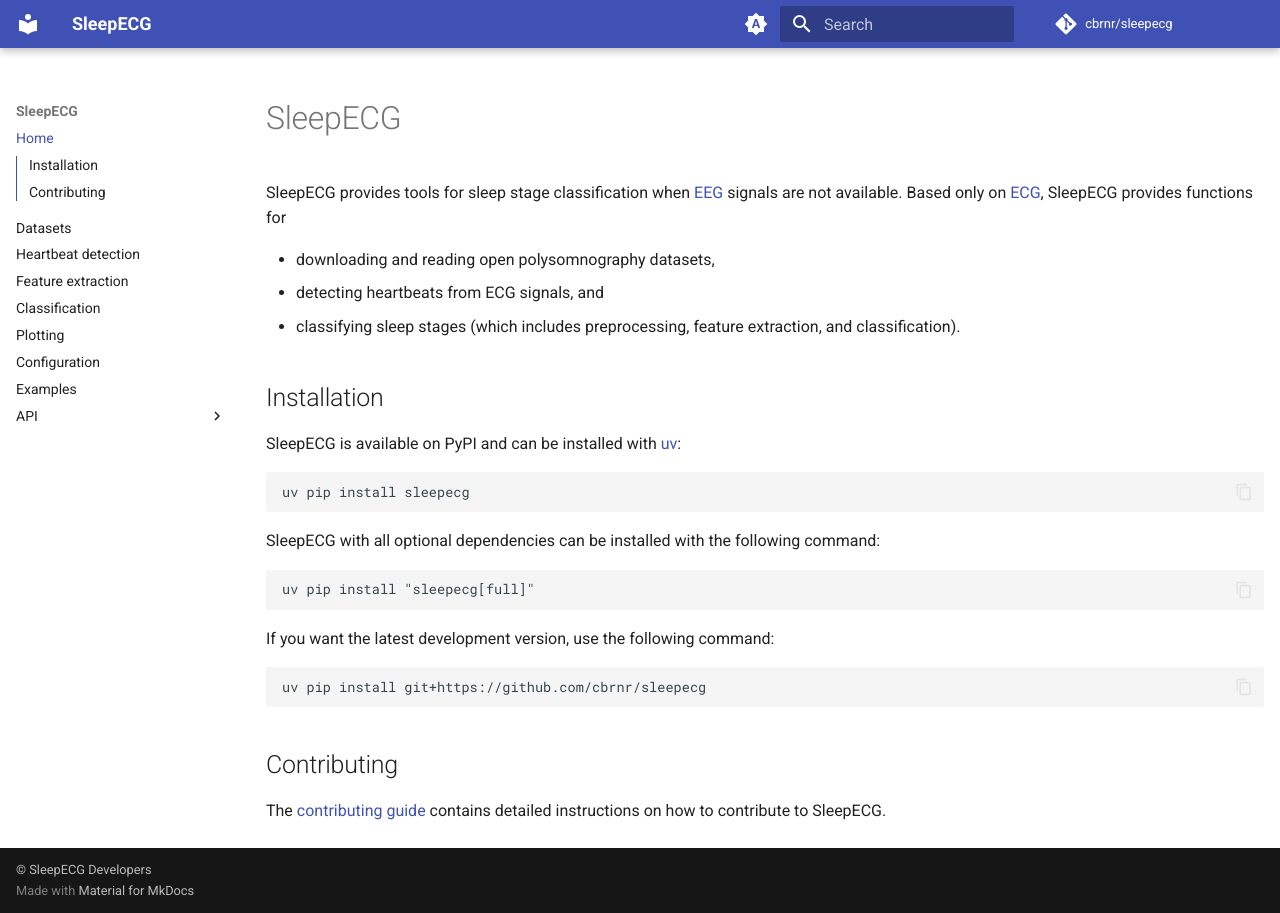
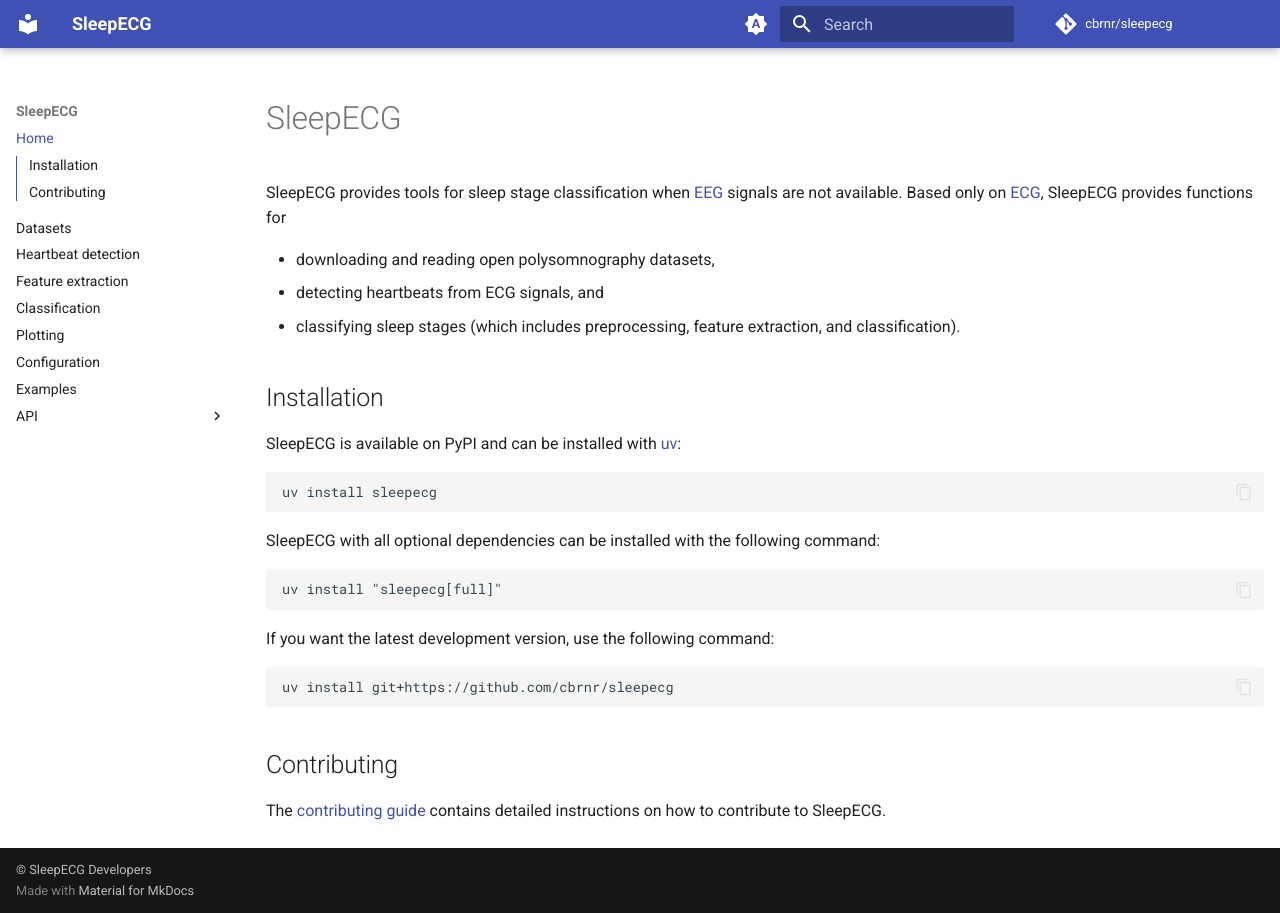
Before and after one commit to cbrnr/sleepecg, an MkDocs documentation site: the page built from docs/index.md, in a window 1280 px wide. Built offline with MkDocs 1.6.1 and Material for MkDocs 9.7.7, drawn with Linux system fonts in a browser that asks for light colours; comment, search, counter and statistics services are not loaded.

Commit message:
Use native uv commands instead of uv pip
Replace uv pip install with uv install in documentation and CI
configuration files.

````diff
--- a/docs/index.md
+++ b/docs/index.md
@@ -12,19 +12,19 @@
 SleepECG is available on PyPI and can be installed with [uv](https://docs.astral.sh/uv/):
 
 ```
-uv pip install sleepecg
+uv install sleepecg
 ```
 
 SleepECG with all optional dependencies can be installed with the following command:
 
 ```
-uv pip install "sleepecg[full]"
+uv install "sleepecg[full]"
 ```
 
 If you want the latest development version, use the following command:
 
 ```
-uv pip install git+https://github.com/cbrnr/sleepecg
+uv install git+https://github.com/cbrnr/sleepecg
 ```
 
 
--- a/pyproject.toml
+++ b/pyproject.toml
@@ -87,7 +87,7 @@
 manylinux-aarch64-image = "manylinux_2_28"
 
 [tool.cibuildwheel.windows]
-before-build = "uv pip install delvewheel"
+before-build = "uv install delvewheel"
 repair-wheel-command = [
     "delvewheel repair -w {dest_dir} {wheel}",
 ]
````
Also changed, not shown: CONTRIBUTING.md (+2 -2 lines), README.md (+3 -3 lines), examples/benchmark/README.md (+1 -1 lines), 1 other file.
